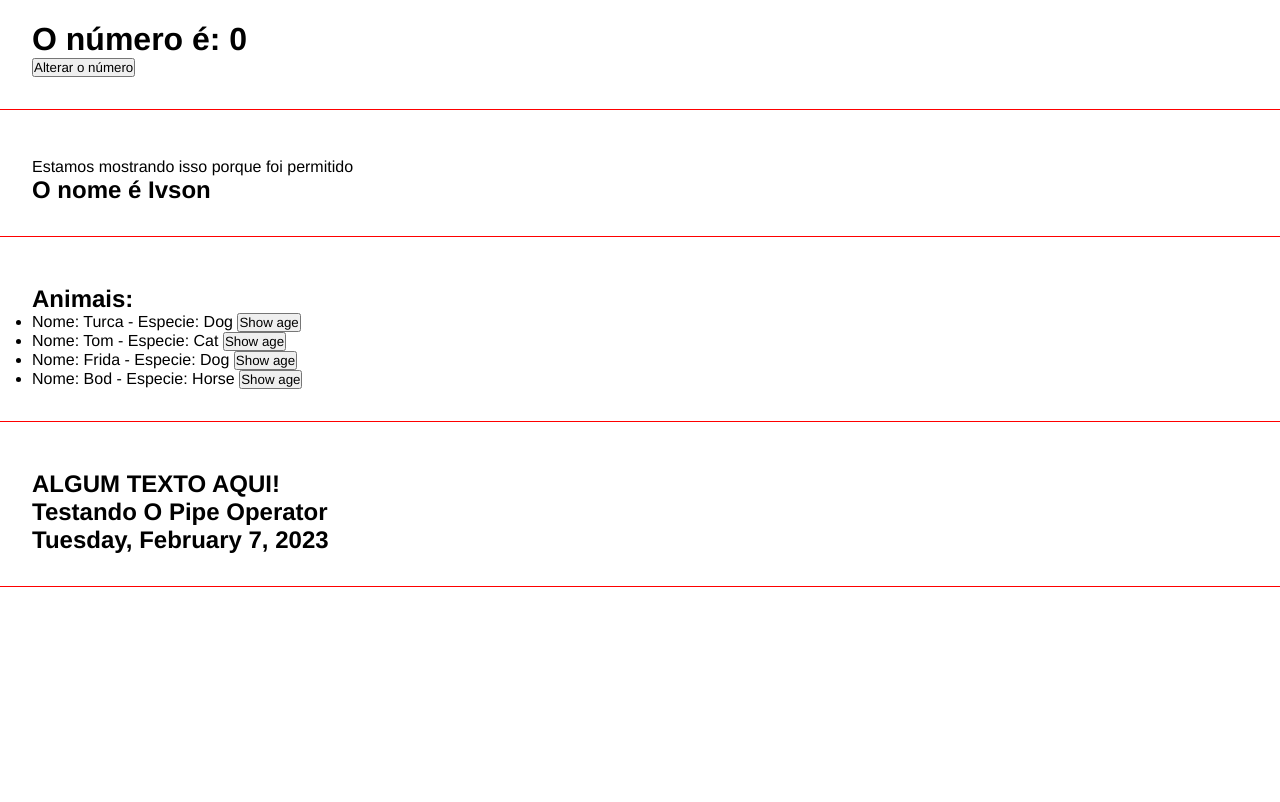
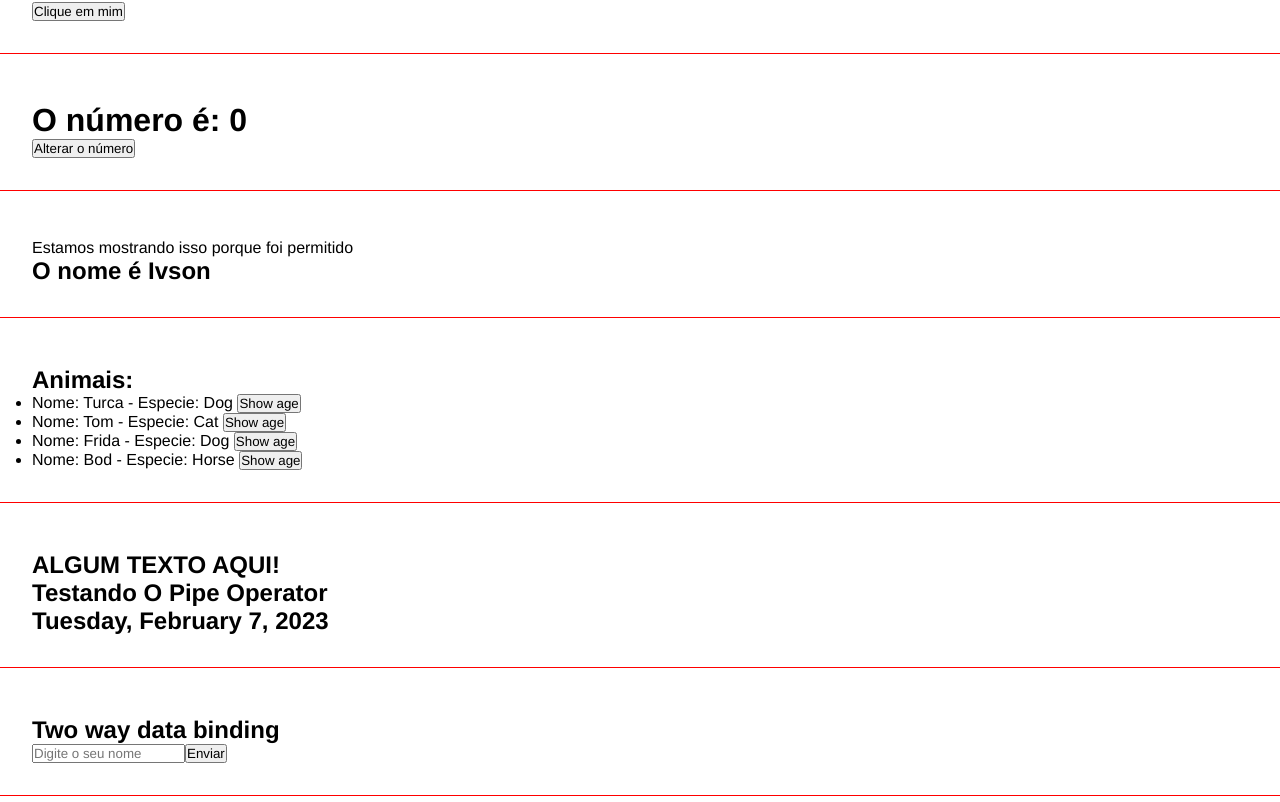
Before and after one commit to ivsonramos/curso-angular, an Angular app: page / in a window 1280 px wide. Shown: the part 1094-1896 px from the top of the page. Built offline with nearby package versions, Linux system fonts and the light colour scheme.

Commit message:
:sparkles:Adiciona Two way data binding

```diff
--- a/src/app/app.component.html
+++ b/src/app/app.component.html
@@ -24,3 +24,5 @@
 <app-list-render></app-list-render>
 
 <app-pipes></app-pipes>
+
+<app-two-way-binding></app-two-way-binding>
--- a/src/app/components/treino-component/treino-component.component.html
+++ b/src/app/components/treino-component/treino-component.component.html
@@ -1,5 +1,10 @@
+<div class="class">
+
 <h6>treino-component works!</h6>
 
 Lorem ipsum dolor sit amet, consectetur adipisicing elit. Hic, odit molestias repudiandae voluptates excepturi impedit provident rem suscipit iure labore quam veniam rerum non neque ea praesentium, soluta obcaecati doloremque!
 Lorem ipsum, dolor sit amet consectetur adipisicing elit. Iure totam, corporis fugiat dolorem delectus eaque assumenda, facilis tenetur atque corrupti distinctio harum eveniet nostrum accusantium saepe possimus et. Accusamus, recusandae?
 Lorem, ipsum dolor sit amet consectetur adipisicing elit. At deleniti eaque et unde sed maiores officia tenetur enim vitae, repellat harum porro, libero culpa fugit facilis amet laborum necessitatibus iusto.
+
+
+</div>
--- /dev/null
+++ b/src/app/components/two-way-binding/two-way-binding.component.html
@@ -0,0 +1,16 @@
+<div class="class">
+  <h2>Two way data binding</h2>
+  <form>
+    <input
+    type="text"
+    [(ngModel)]="name"
+    name="name"
+    placeholder="Digite o seu nome"/>
+
+    <input type="submit" value="Enviar"/>
+
+  </form>
+  <div *ngIf="name !== ''">
+  <p>O nome é: {{ name }}</p>
+</div>
+</div>
--- /dev/null
+++ b/src/app/components/two-way-binding/two-way-binding.component.ts
@@ -0,0 +1,16 @@
+import { Component, OnInit } from '@angular/core';
+
+@Component({
+  selector: 'app-two-way-binding',
+  templateUrl: './two-way-binding.component.html',
+  styleUrls: ['./two-way-binding.component.scss']
+})
+export class TwoWayBindingComponent implements OnInit {
+  name: String = '';
+
+  constructor() { }
+
+  ngOnInit(): void {
+  }
+
+}
```
Also changed, not shown: src/app/app.module.ts (+6 -2 lines), src/app/components/two-way-binding/two-way-binding.component.scss (added), 1 other file (tests, documents, lock files or other folders).
